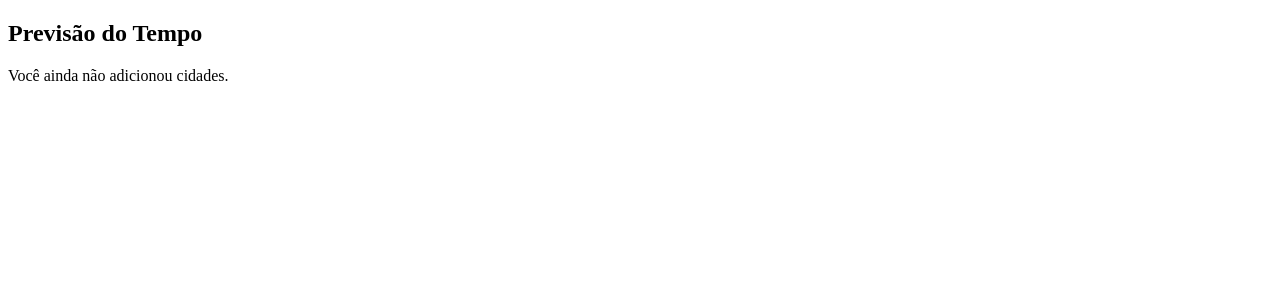
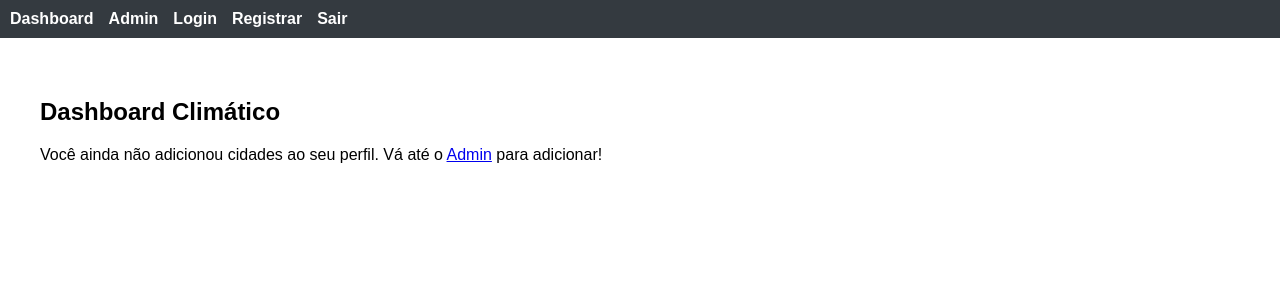
Before and after one commit to Yuri-DNS/consultor-climatico, a Django app: template consultor_climatico/dashboard/templates/dashboard/dashboard.html in a window 1280 px wide. Shown: the top 300 px of the page. Run offline with Django 5.2, Linux system fonts and the light colour scheme; the template is opened without the code that fills it, so the values that code supplies are empty.

Commit message:
Add dashboard frontend with base template and navbar

```diff
--- a/consultor_climatico/consultor_climatico_site/settings.py
+++ b/consultor_climatico/consultor_climatico_site/settings.py
@@ -61,7 +61,7 @@ LOGOUT_REDIRECT_URL = '/login/'
 TEMPLATES = [
     {
         'BACKEND': 'django.template.backends.django.DjangoTemplates',
-        'DIRS': [],
+        'DIRS': [BASE_DIR / 'templates'],
         'APP_DIRS': True,
         'OPTIONS': {
             'context_processors': [
--- a/consultor_climatico/dashboard/templates/dashboard/dashboard.html
+++ b/consultor_climatico/dashboard/templates/dashboard/dashboard.html
@@ -1,25 +1,41 @@
-<!DOCTYPE html>
-<html lang="en">
-<head>
-    <meta charset="UTF-8">
-    <title>Title</title>
-</head>
-<body>
-<h2>Previsão do Tempo</h2>
+{% extends "base.html" %}
+{% block content %}
+<div class="container">
+    <h2>Dashboard Climático</h2>
 
-{% if weather_data %}
-    <ul>
-        {% for cidade in weather_data %}
-            <li>
-                <h3>{{ cidade.cidade }}</h3>
-                <p>Temperatura: {{ cidade.temperatura }}°C</p>
-                <p>Condição: {{ cidade.descricao }}</p>
-                <img src="{{ cidade.icone }}" alt="Ícone do clima">
-            </li>
-        {% endfor %}
-    </ul>
-{% else %}
-    <p>Você ainda não adicionou cidades.</p>
-{% endif %}
-</body>
-</html>
+    {% if weather_data %}
+        <div class="weather-cards">
+            {% for data in weather_data %}
+                <div class="weather-card">
+                    <h3>{{ data.cidade }}</h3>
+                    <p><strong>Temperatura:</strong> {{ data.temperatura }}°C</p>
+                    <p><strong>Descrição:</strong> {{ data.descricao }}</p>
+                    <img src="https://openweathermap.org/img/wn/{{ data.icone }}@2x.png" alt="Ícone do Clima">
+                </div>
+            {% endfor %}
+        </div>
+    {% else %}
+        <p>Você ainda não adicionou cidades ao seu perfil. Vá até o <a href="{% url 'admin:index' %}">Admin</a> para adicionar!</p>
+    {% endif %}
+</div>
+
+<style>
+    .weather-cards {
+        display: flex;
+        flex-wrap: wrap;
+        gap: 20px;
+        margin-top: 20px;
+    }
+    .weather-card {
+        background: #f8f9fa;
+        padding: 15px;
+        border-radius: 10px;
+        box-shadow: 2px 2px 10px rgba(0, 0, 0, 0.1);
+        text-align: center;
+        width: 200px;
+    }
+    .weather-card img {
+        width: 80px;
+    }
+</style>
+{% endblock %}
--- a/consultor_climatico/dashboard/urls.py
+++ b/consultor_climatico/dashboard/urls.py
@@ -3,7 +3,7 @@ from .views import dashboard, registrar, logar
 from django.contrib.auth.views import LogoutView
 
 urlpatterns = [
-    path('dashboard/', dashboard, name='dashboard'),
+    path('', dashboard, name='dashboard'),
     path('registrar/', registrar, name='registrar'),
     path('login/', logar, name='login'),
     path('logout/', LogoutView.as_view(), name='logout'),
--- /dev/null
+++ b/consultor_climatico/templates/base.html
@@ -0,0 +1,59 @@
+<!DOCTYPE html>
+<html lang="pt-BR">
+<head>
+    <meta charset="UTF-8">
+    <title>{% block title %}Consultor Climático{% endblock %}</title>
+    <meta name="viewport" content="width=device-width, initial-scale=1.0">
+    <!-- Você pode incluir links para CSS aqui, como Bootstrap ou seu CSS customizado -->
+    <style>
+        /* Estilos básicos para a navbar */
+        body {
+            font-family: Arial, sans-serif;
+            margin: 0;
+            padding: 0;
+        }
+        nav {
+            background-color: #343a40;
+            padding: 10px;
+        }
+        nav ul {
+            list-style: none;
+            margin: 0;
+            padding: 0;
+            display: flex;
+        }
+        nav ul li {
+            margin-right: 15px;
+        }
+        nav ul li a {
+            color: #ffffff;
+            text-decoration: none;
+            font-weight: bold;
+        }
+        .container {
+            padding: 20px;
+        }
+    </style>
+</head>
+<body>
+
+    <!-- Navbar -->
+    <nav>
+        <ul>
+            <li><a href="{% url 'dashboard' %}">Dashboard</a></li>
+            <li><a href="{% url 'admin:index' %}">Admin</a></li>
+            <li><a href="{% url 'login' %}">Login</a></li>
+            <li><a href="{% url 'registrar' %}">Registrar</a></li>
+            <li><a href="{% url 'logout' %}">Sair</a></li>
+        </ul>
+    </nav>
+
+    <!-- Conteúdo Principal -->
+    <div class="container">
+        {% block content %}
+        <!-- Conteúdo específico de cada página será inserido aqui -->
+        {% endblock %}
+    </div>
+
+</body>
+</html>
```
Also changed, not shown: consultor_climatico/dashboard/templates/dashboard/login.html (+1 -9 lines), consultor_climatico/dashboard/templates/dashboard/registrar.html (+1 -9 lines), consultor_climatico/dashboard/views.py (+9 -9 lines), consultor_climatico/db.sqlite3.
